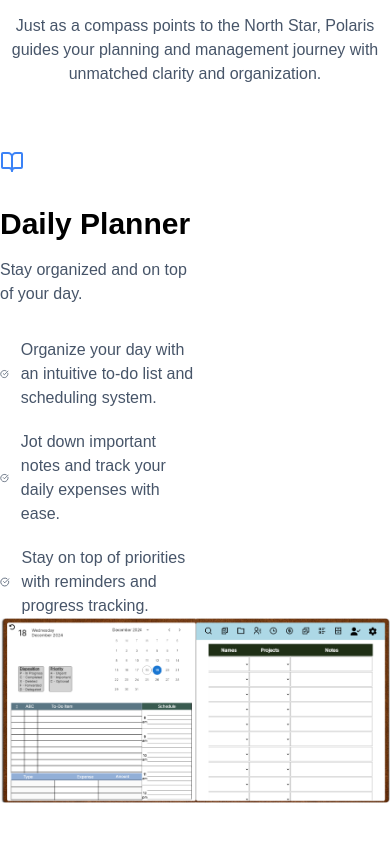
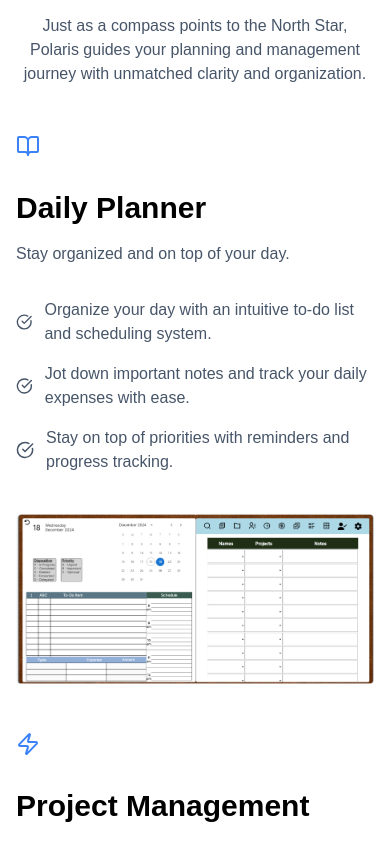
Before and after one commit to LucianiChristian/polaris-splash, a Next.js app: page / in a window 390 px wide. Shown: the part 1024-1866 px from the top of the page. Built offline with nearby package versions, Linux system fonts and the light colour scheme.

Commit message:
Feature section

```diff
--- a/src/app/Features/Feature.tsx
+++ b/src/app/Features/Feature.tsx
@@ -10,14 +10,14 @@ type Props = {
 
 export default function Feature({ icon: Icon, header, subtitle, listItems }: Props) {
     return (
-        <div className="w-full pl-[116] flex flex-col md:flex-row overflow-x-hidden">
-            <div className="flex flex-col gap-8 w-[50%] flex-shrink-0">
+        <div className="w-full lg:pl-[116] flex flex-col lg:flex-row overflow-x-hidden">
+            <div className="flex flex-col gap-8 lg:w-[50%] flex-shrink-0">
                 <Icon className="text-blue-500"/>
                 <div className="flex flex-col gap-4">
                     <h3 className="text-3xl font-semibold">{ header }</h3>
                     <p className="text-slate-600">{ subtitle }</p>
                 </div>
-                <ul className="text-slate-600 flex flex-col gap-5">
+                <ul className="text-slate-600 flex flex-col gap-4 lg:gap-5">
                     {
                         listItems.map(item => (
                             <li className="flex items-center gap-3" key={item}>
@@ -28,7 +28,7 @@ export default function Feature({ icon: Icon, header, subtitle, listItems }: Pro
                     }
                 </ul>
             </div>
-            <img src="/app-screenshot.png" alt="app screenshot"/>
+            <img src="/app-screenshot.png" alt="app screenshot" className="pt-10 md:pt-0"/>
         </div>
     );
 }
--- a/src/app/Features/FeaturesSection.tsx
+++ b/src/app/Features/FeaturesSection.tsx
@@ -3,18 +3,20 @@ import {BookOpen, ChartNoAxesColumn, SubtitlesIcon, Zap} from "lucide-react";
 
 export default function FeaturesSection() {
     return (
-        <section className="flex flex-col items-center pt-16 gap-16">
-            <div className="flex flex-col items-center gap-5 max-w-[768] text-center" id="features">
+        <section className="flex flex-col items-center pt-16 pb-8 gap-12 lg:gap-[96]">
+            <div className="flex flex-col items-center gap-5 max-w-[768] text-center px-4" id="features">
                 <p className="text-blue-500 font-semibold">Features</p>
                 <h2 className="text-4xl font-semibold">Plan Your Way Through Life with Precision</h2>
                 <p className="text-[18] sm:text-xl text-slate-600">Just as a compass points to the North Star, Polaris guides your planning and
                     management journey with unmatched clarity and organization.</p>
             </div>
+            <div className="px-4 lg:px-0 flex flex-col gap-12 lg:gap-[96]">
             {
                 featuresContent.map(x => (
                     <Feature icon={x.icon} header={x.header} subtitle={x.subtitle} listItems={x.listItems} key={x.header}/>
                 ))
             }
+            </div>
         </section>
     );
 }
```
Also changed, not shown: 1 other file (tests, documents, lock files or other folders).
